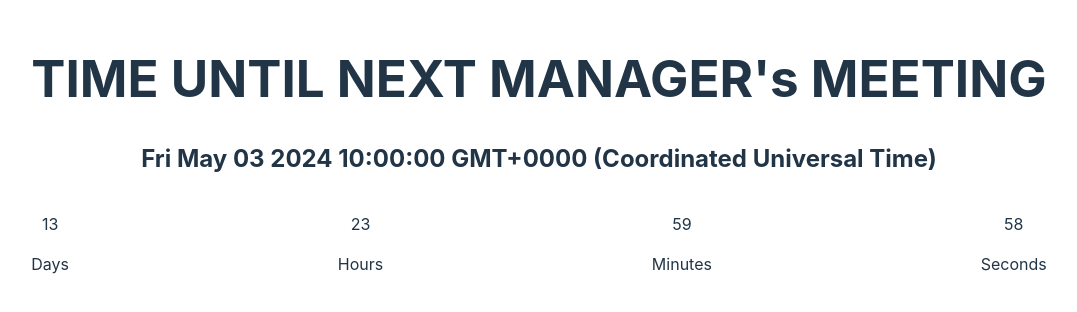
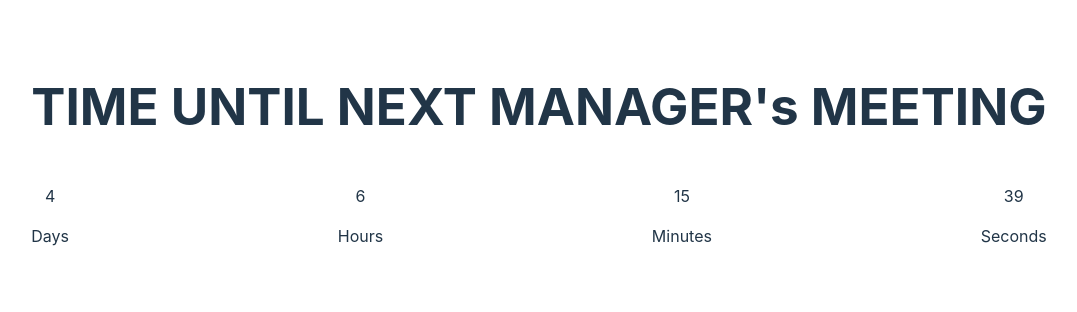
Before and after one commit to dorothyle/Manager-Timer, a React (Vite) app: page / in a window 1280 px wide. Shown: the part 246-558 px from the top of the page, without its empty margins (101-1178 px from the left). Built offline with nearby package versions, Linux system fonts and the light colour scheme.

Commit message:
calculate remaining time in days, hours, minutes, and seconds
Co-authored-by: Jackie Ou <jackie-ou@users.noreply.github.com>

```diff
--- a/src/App.jsx
+++ b/src/App.jsx
@@ -4,7 +4,7 @@ import "./App.css";
 
 function App() {
   // target time
-  const nextFriday = () => {
+  const getMeetingTime = () => {
     const today = new Date();
     const friday = new Date(today.getTime());
     friday.setDate(today.getDate() + ((7 + 5 - today.getDay()) % 7));
@@ -13,19 +13,35 @@ function App() {
     friday.setSeconds(0);
     return friday;
   };
-  let meetingTime = nextFriday();
+  // calculate time until meeting
+  const getRemainingTime = (meetingTime) => {
+    const now = new Date();
+    const goal = meetingTime - now;
+    let days = goal / 1000 / 60 / 60 / 24;
+    let hours = (days % 1) * 24;
+    let minutes = (hours % 1) * 60;
+    let seconds = (minutes % 1) * 60;
+    const remainingTime = {
+      days: days.toFixed(0),
+      hours: hours.toFixed(0),
+      minutes: minutes.toFixed(0),
+      seconds: seconds.toFixed(0),
+    };
+    return remainingTime;
+  };
+  let meetingTime = getMeetingTime();
+  let remainingTime = getRemainingTime(meetingTime);
   // decrement time
   // countdown to time in seconds
   // parse into how many days, hours, etc
   return (
     <>
       <h1>TIME UNTIL NEXT MANAGER's MEETING</h1>
-      <h2>{meetingTime.toString()}</h2>
       <div className="timer-container">
-        <Timer number={13} unit={"Days"} />
-        <Timer number={23} unit={"Hours"} />
-        <Timer number={59} unit={"Minutes"} />
-        <Timer number={58} unit={"Seconds"} />
+        <Timer number={remainingTime.days} unit={"Days"} />
+        <Timer number={remainingTime.hours} unit={"Hours"} />
+        <Timer number={remainingTime.minutes} unit={"Minutes"} />
+        <Timer number={remainingTime.seconds} unit={"Seconds"} />
       </div>
     </>
   );
```
